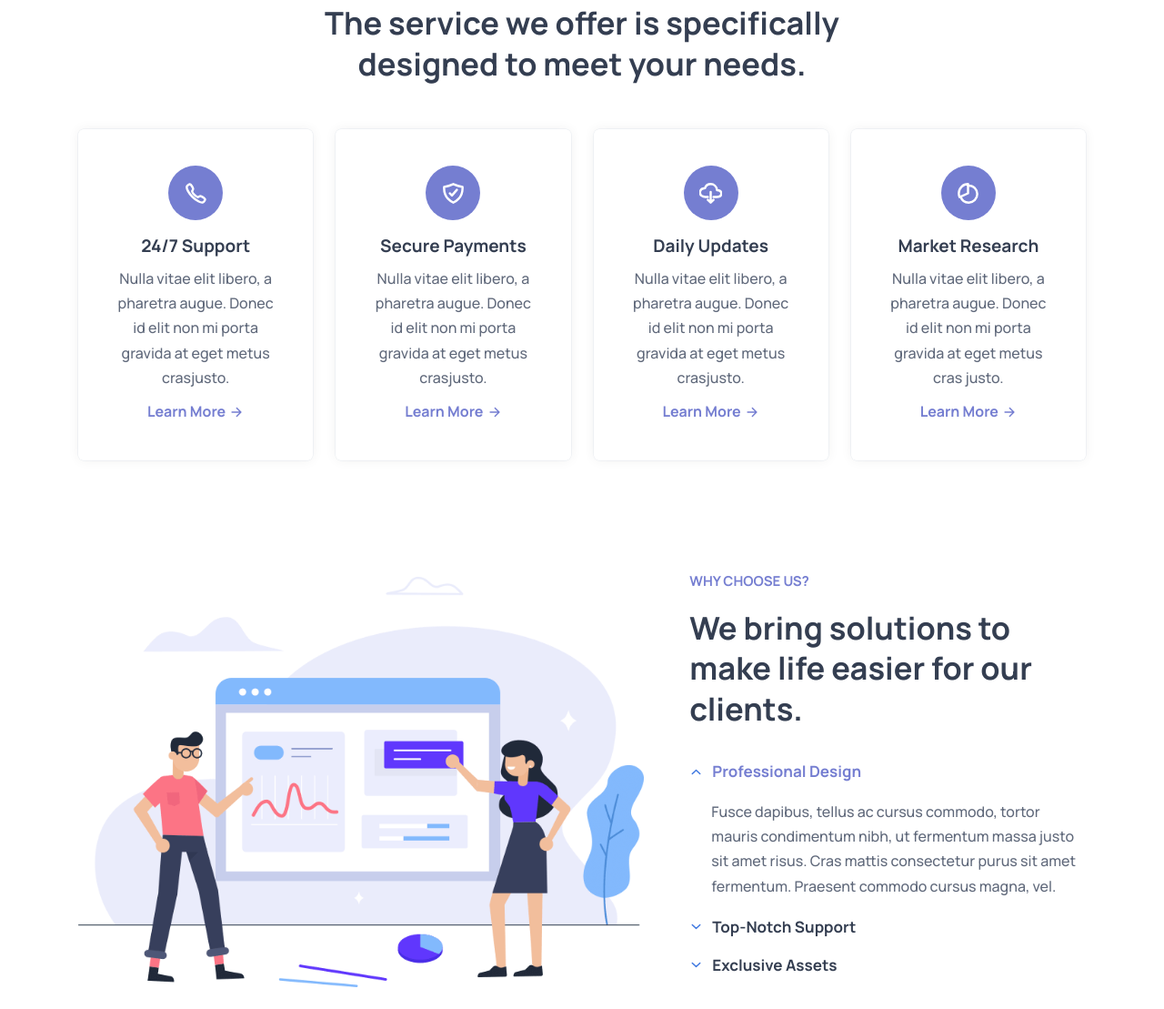
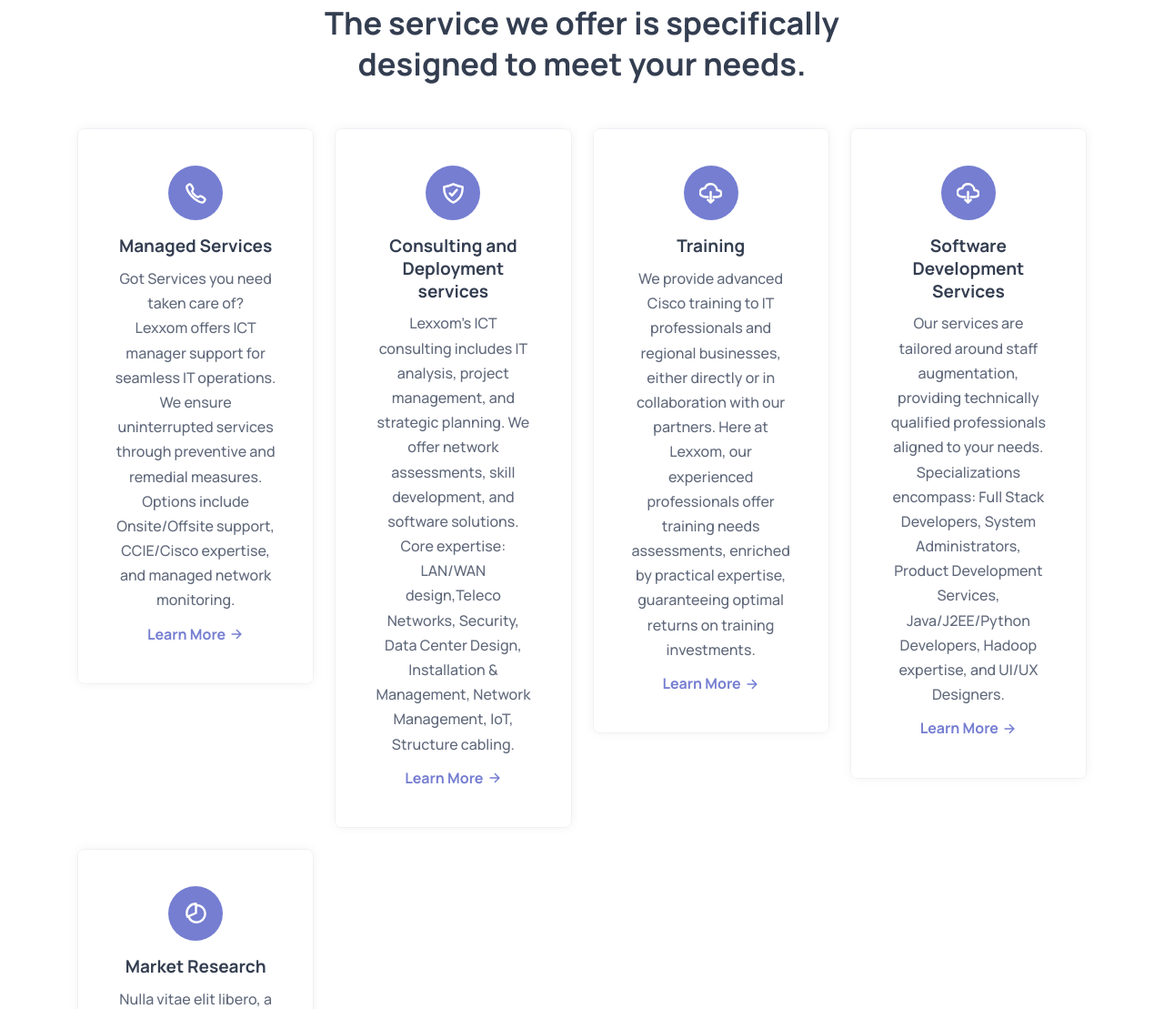
Before and after one commit to BravineTheeDeveloper/Lexxom-technologies, a plain HTML site: page index.html in a window 1280 px wide. Shown: the part 890-1999 px from the top of the page at 91% size. Drawn offline with nearby package versions, Linux system fonts and the light colour scheme; files whose address does not match are found by name.

Commit message:
Updated services section

```diff
--- a/index.html
+++ b/index.html
@@ -167,7 +167,6 @@
                     <h2 class="h2 section-title">The service we offer is specifically designed to meet your needs.</h2>
 
                     <ul class="grid-list">
-
                         <!-- Support -->
                         <li>
                             <div class="service-card">
@@ -175,10 +174,10 @@
                                     <ion-icon name="call-outline" aria-hidden="true"></ion-icon>
                                 </div>
 
-                                <h3 class="h4 card-title">24/7 Support</h3>
+                                <h3 class="h4 card-title">Managed Services</h3>
 
                                 <p class="card-text">
-                                    Nulla vitae elit libero, a pharetra augue. Donec id elit non mi porta gravida at eget metus crasjusto.
+                                    Got Services you need taken care of? <br>Lexxom offers ICT manager support for seamless IT operations. We ensure uninterrupted services through preventive and remedial measures. Options include Onsite/Offsite support, CCIE/Cisco expertise, and managed network monitoring.
                                 </p>
 
                                 <a href="#" class="btn-text">
@@ -188,17 +187,17 @@
                             </div>
                         </li>
 
-                        <!-- Secure Payments -->
+                        <!-- Consulting and Deployment services -->
                         <li>
                             <div class="service-card">
                                 <div class="card-icon">
                                     <ion-icon name="shield-checkmark-outline" aria-hidden="true"></ion-icon>
                                 </div>
 
-                                <h3 class="h4 card-title">Secure Payments</h3>
+                                <h3 class="h4 card-title">Consulting and Deployment services</h3>
 
                                 <p class="card-text">
-                                    Nulla vitae elit libero, a pharetra augue. Donec id elit non mi porta gravida at eget metus crasjusto.
+                                    Lexxom's ICT consulting includes IT analysis, project management, and strategic planning. We offer network assessments, skill development, and software solutions. Core expertise: LAN/WAN design,Teleco Networks, Security, Data Center Design, Installation & Management, Network Management, IoT, Structure cabling.
                                 </p>
 
                                 <a href="#" class="btn-text">
@@ -209,17 +208,40 @@
                             </div>
                         </li>
 
-                        <!-- Daily Updates -->
+                        <!-- Training -->
                         <li>
                             <div class="service-card">
                                 <div class="card-icon">
                                     <ion-icon name="cloud-download-outline" aria-hidden="true"></ion-icon>
                                 </div>
 
-                                <h3 class="h4 card-title">Daily Updates</h3>
+                                <h3 class="h4 card-title">Training</h3>
 
                                 <p class="card-text">
-                                    Nulla vitae elit libero, a pharetra augue. Donec id elit non mi porta gravida at eget metus crasjusto.
+                                    We provide advanced Cisco training to IT professionals and regional businesses, either directly or in collaboration with our partners. Here at Lexxom, our experienced professionals offer training needs assessments, enriched by practical expertise, guaranteeing optimal returns on training investments.
+                                </p>
+
+                                <a href="#" class="btn-text">
+                                    <span class="span">Learn More</span>
+
+                                    <ion-icon name="arrow-forward-outline" aria-hidden="true"></ion-icon>
+                                </a>
+
+                            </div>
+                        </li>
+
+
+                        <!-- Software Development Services -->
+                        <li>
+                            <div class="service-card">
+                                <div class="card-icon">
+                                    <ion-icon name="cloud-download-outline" aria-hidden="true"></ion-icon>
+                                </div>
+
+                                <h3 class="h4 card-title">Software Development Services</h3>
+
+                                <p class="card-text">
+                                    Our services are tailored around staff augmentation, providing technically qualified professionals aligned to your needs.<br> Specializations encompass: Full Stack Developers, System Administrators, Product Development Services, Java/J2EE/Python Developers, Hadoop expertise, and UI/UX Designers.
                                 </p>
 
                                 <a href="#" class="btn-text">
```
